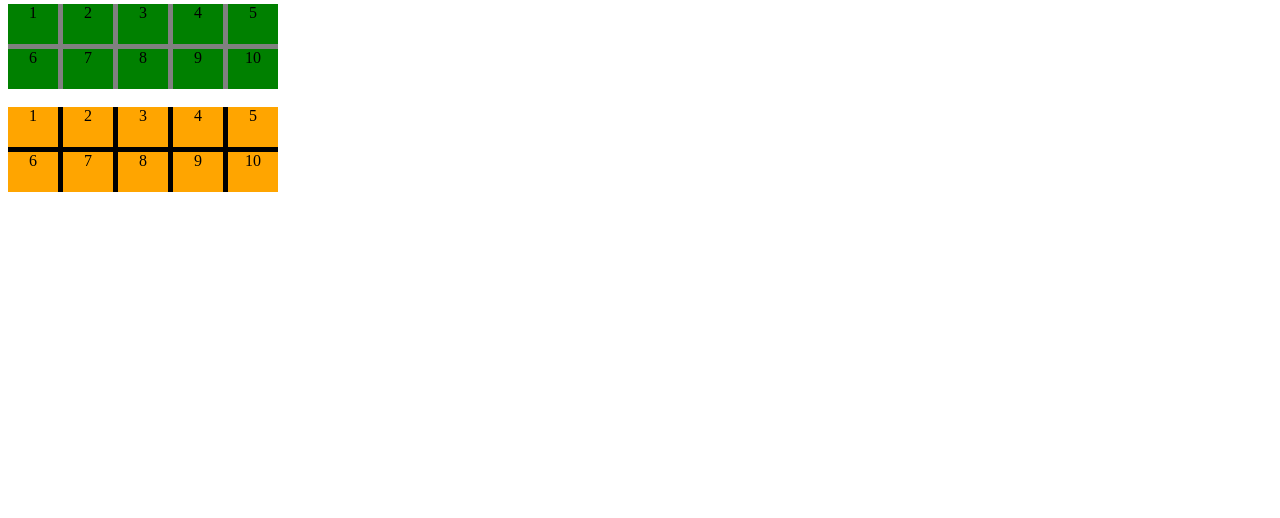
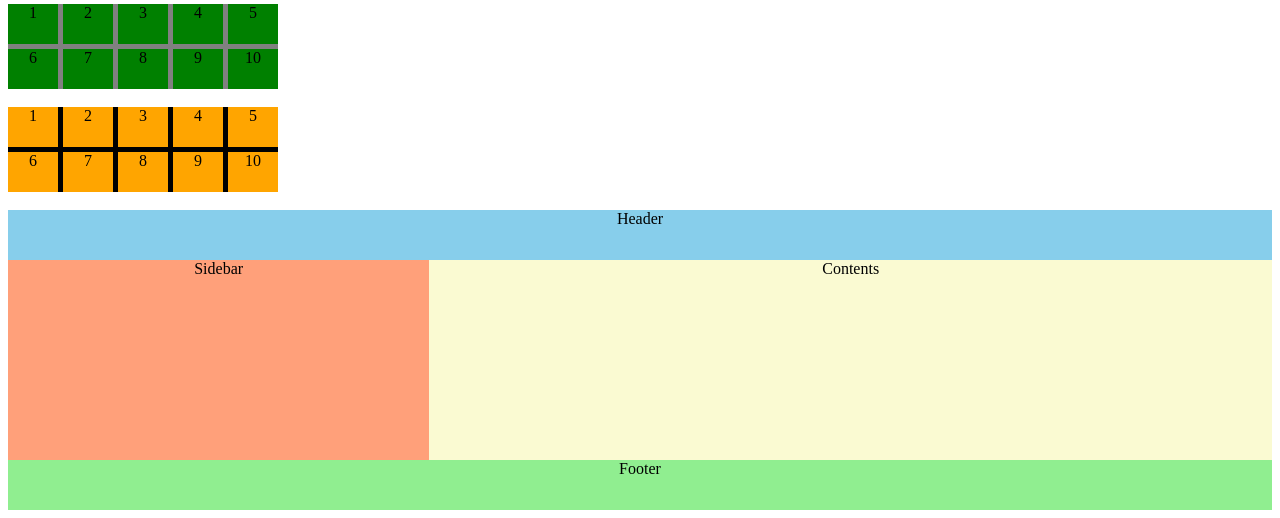
Before and after one commit to yqureishy/skills_dev, a PHP site: page / in a window 1280 px wide. Shown: the part 302-820 px from the top of the page. Before the commit the page ends 494 px from the top, so only its background shows below. Run offline with PHP 8.4, Linux system fonts and the light colour scheme.

Commit message:
learned grid area/grid lines

```diff
--- a/css/index.html
+++ b/css/index.html
@@ -66,6 +66,14 @@
         <div class="item">9</div>
         <div class="item">10</div>
     </div>
+    <br>
+
+    <div class="webContainer">
+        <div class="header">Header</div>
+        <div class="sidebar">Sidebar</div>
+        <div class="contents">Contents</div>
+        <div class="footer">Footer</div>
+    </div>
 
 
 
--- a/css/style.css
+++ b/css/style.css
@@ -56,3 +56,45 @@
     background-color: green;
     text-align: center;
 }
+
+.webContainer{
+    display:grid;
+    grid-template-columns: repeat(3, 1fr);
+    grid-template-rows: 50px 1fr 50px;
+    /* FOR ARRANGING USING TEMPLATE AREAS */
+
+    /* grid-template-areas:
+    "header header header"
+    "sidebar contentss contentss"
+    "footer footer footer"; */
+    width: 100%;
+    min-height: 300px;
+}
+
+.header{
+    background-color: skyblue;
+    text-align: center;
+    /* grid-area: header; */  /* FOR ARRANGING USING TEMPLATE AREAS */
+    grid-area: 1/1/2/4;
+}
+
+.footer{
+    background-color: lightgreen;
+    /* grid-area: footer; */  /* FOR ARRANGING USING TEMPLATE AREAS */
+    text-align: center;
+    grid-area: 3/1/4/4
+}
+
+.sidebar{
+    background-color: lightsalmon;
+    /* grid-area: sidebar; */  /* FOR ARRANGING USING TEMPLATE AREAS */
+    text-align: center;
+    grid-area: 2/1/3/2;
+}
+
+.contents{
+    background-color: lightgoldenrodyellow;
+    /* grid-area: contentss; */  /* FOR ARRANGING USING TEMPLATE AREAS */
+    text-align: center;
+    grid-area: 2/2/3/4;
+}
```
